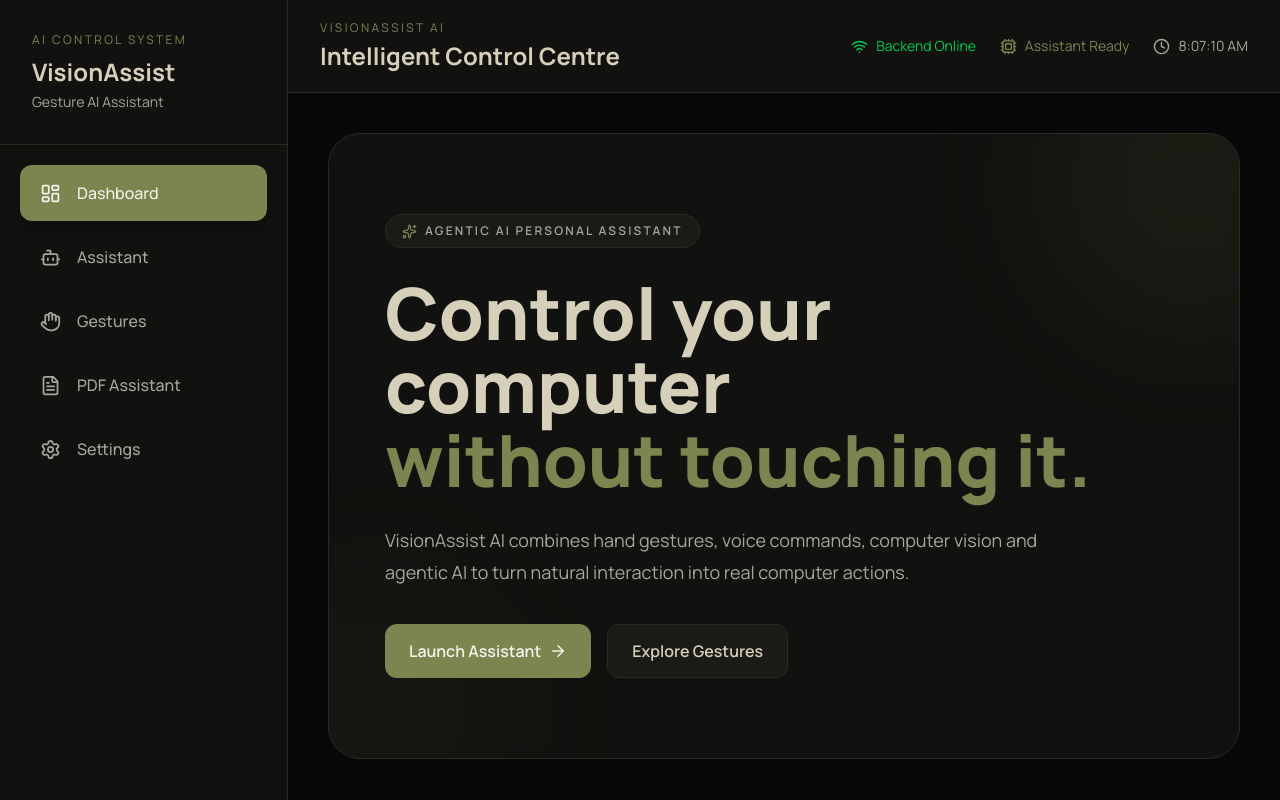
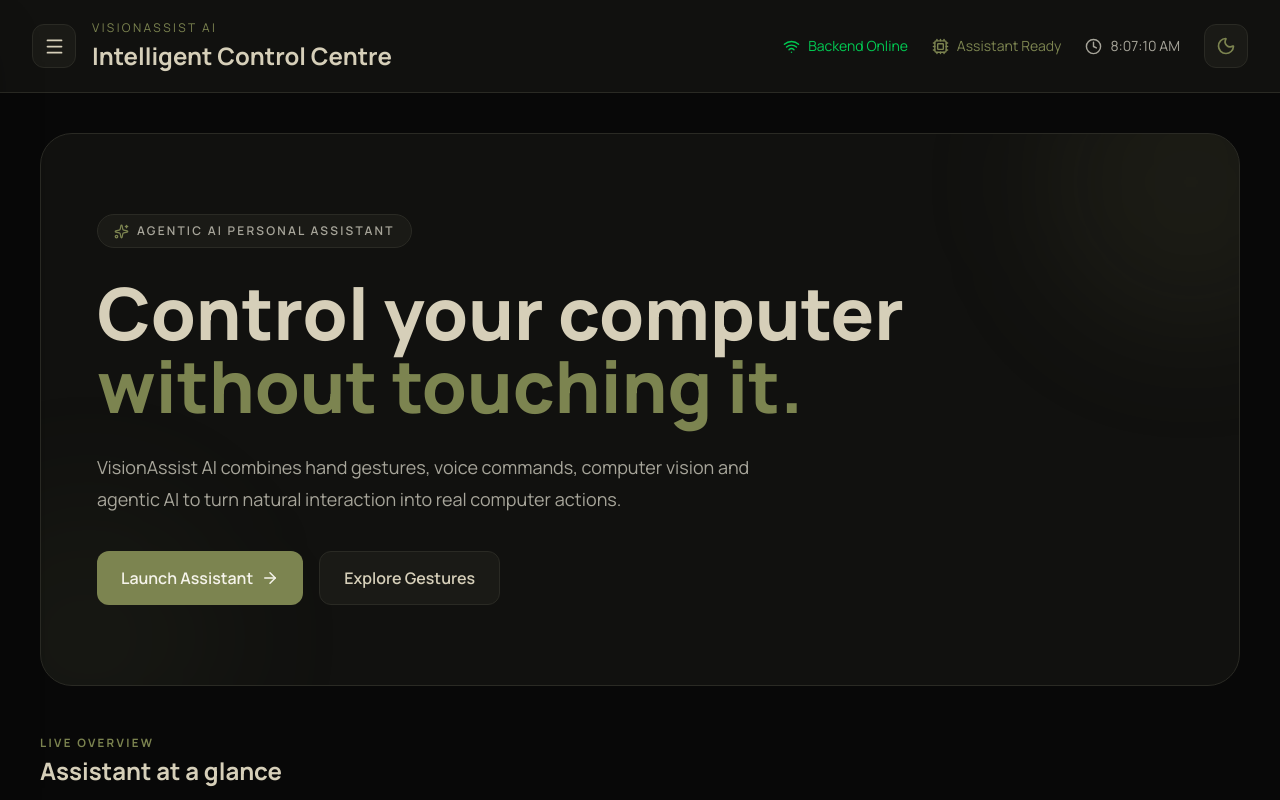
Before and after one commit to srishtisharma07/VisionAssist-AI, a React app in the folder frontend/: page / in a window 1280 px wide. Shown: the top 800 px of the page. Built offline with nearby package versions, Linux system fonts and the light colour scheme; no server answers; the HTML template or start-up script is replaced by a standard one.

Commit message:
Add collapsible sidebar and header theme control

```diff
--- a/frontend/src/components/Header.jsx
+++ b/frontend/src/components/Header.jsx
@@ -1,41 +1,110 @@
-import { Cpu, Wifi, Clock } from "lucide-react";
+import { Cpu, Wifi, Clock, Menu, Moon, Sun } from "lucide-react";
+import { useTheme } from "../context/ThemeContext";
 
-export default function Header() {
+export default function Header({ onMenuClick }) {
+  const { theme, toggleTheme } = useTheme();
+
   return (
-    <header className="flex items-center justify-between px-8 py-5 bg-[var(--panel-bg)] border-b border-[var(--border-color)] transition-colors duration-300">
+    <header className="sticky top-0 z-30 flex items-center justify-between px-6 py-5 lg:px-8 bg-[var(--panel-bg)] border-b border-[var(--border-color)] transition-colors duration-300">
+
+      <div className="flex items-center gap-4">
+
+        {/* Sidebar button */}
+
+        <button
+          onClick={onMenuClick}
+          className="
+            w-11
+            h-11
+            rounded-xl
+            bg-[var(--panel-soft)]
+            border
+            border-[var(--border-color)]
+            text-[var(--text-main)]
+            flex
+            items-center
+            justify-center
+            hover:border-[var(--accent)]
+            transition
+            shrink-0
+          "
+          aria-label="Open sidebar"
+        >
+          <Menu size={21} />
+        </button>
 
         <div>
           <p className="text-xs uppercase tracking-[0.2em] text-[var(--accent)]">
             VisionAssist AI
           </p>
 
-        <h1 className="text-2xl font-bold text-[var(--text-main)] mt-1">
+          <h1 className="text-xl lg:text-2xl font-bold text-[var(--text-main)] mt-1">
             Intelligent Control Centre
           </h1>
         </div>
 
-      <div className="flex items-center gap-6">
+      </div>
 
-        <div className="flex items-center gap-2 text-green-500">
+      <div className="flex items-center gap-3 lg:gap-6">
+
+        {/* Backend */}
+
+        <div className="hidden md:flex items-center gap-2 text-green-500">
           <Wifi size={17} />
+
           <span className="text-sm">
             Backend Online
           </span>
         </div>
 
-        <div className="flex items-center gap-2 text-[var(--accent)]">
+        {/* Assistant */}
+
+        <div className="hidden lg:flex items-center gap-2 text-[var(--accent)]">
           <Cpu size={17} />
+
           <span className="text-sm">
             Assistant Ready
           </span>
         </div>
 
-        <div className="flex items-center gap-2 text-[var(--text-muted)]">
+        {/* Time */}
+
+        <div className="hidden sm:flex items-center gap-2 text-[var(--text-muted)]">
           <Clock size={17} />
+
           <span className="text-sm">
             {new Date().toLocaleTimeString()}
           </span>
         </div>
+
+        {/* Theme */}
+
+        <button
+          onClick={toggleTheme}
+          className="
+            w-11
+            h-11
+            rounded-xl
+            bg-[var(--panel-soft)]
+            border
+            border-[var(--border-color)]
+            text-[var(--accent)]
+            flex
+            items-center
+            justify-center
+            hover:border-[var(--accent)]
+            transition-all
+            duration-300
+          "
+          aria-label="Toggle dark and light theme"
+          title={theme === "dark" ? "Switch to light mode" : "Switch to dark mode"}
+        >
+          {theme === "dark" ? (
+            <Moon size={20} />
+          ) : (
+            <Sun size={20} />
+          )}
+        </button>
 
       </div>
 
--- a/frontend/src/components/Sidebar.jsx
+++ b/frontend/src/components/Sidebar.jsx
@@ -5,6 +5,7 @@
   Hand,
   FileText,
   Settings,
+  X,
 } from "lucide-react";
 
 const links = [
@@ -35,11 +36,52 @@
   },
 ];
 
-export default function Sidebar() {
+export default function Sidebar({ isOpen, onClose }) {
   return (
-    <aside className="w-72 min-h-screen bg-[var(--panel-bg)] border-r border-[var(--border-color)] flex flex-col transition-colors duration-300">
+    <>
+      {/* Background overlay */}
 
-      <div className="p-8 border-b border-[var(--border-color)]">
+      {isOpen && (
+        <div
+          onClick={onClose}
+          className="fixed inset-0 bg-black/50 backdrop-blur-sm z-40"
+        />
+      )}
+
+      {/* Sidebar */}
+
+      <aside
+        className={`
+          fixed
+          top-0
+          left-0
+          z-50
+          h-screen
+          w-72
+          bg-[var(--panel-bg)]
+          border-r
+          border-[var(--border-color)]
+          flex
+          flex-col
+          shadow-2xl
+          transition-transform
+          duration-300
+          ease-in-out
+          ${
+            isOpen
+              ? "translate-x-0"
+              : "-translate-x-full"
+          }
+        `}
+      >
+
+        {/* Header */}
+
+        <div className="p-7 border-b border-[var(--border-color)]">
+
+          <div className="flex items-start justify-between">
+
+            <div>
 
               <p className="text-xs uppercase tracking-[0.2em] text-[var(--accent)]">
                 AI Control System
@@ -55,6 +97,20 @@
 
             </div>
 
+            <button
+              onClick={onClose}
+              className="p-2 rounded-lg text-[var(--text-muted)] hover:bg-[var(--panel-soft)] hover:text-[var(--text-main)] transition"
+              aria-label="Close sidebar"
+            >
+              <X size={20} />
+            </button>
+
+          </div>
+
+        </div>
+
+        {/* Navigation */}
+
         <nav className="flex-1 p-5 space-y-2">
 
           {links.map((item) => {
@@ -64,15 +120,17 @@
               <NavLink
                 key={item.path}
                 to={item.path}
+                onClick={onClose}
                 className={({ isActive }) =>
                   `flex items-center gap-4 px-5 py-4 rounded-xl transition-all duration-200 ${
                     isActive
-                    ? "bg-[var(--accent)] text-white shadow-lg shadow-black/20"
+                      ? "bg-[var(--accent)] text-white shadow-lg"
                       : "text-[var(--text-muted)] hover:bg-[var(--panel-soft)] hover:text-[var(--text-main)]"
                   }`
                 }
               >
                 <Icon size={21} />
+
                 <span className="font-medium">
                   {item.name}
                 </span>
@@ -81,6 +139,8 @@
           })}
 
         </nav>
+
+        {/* System Status */}
 
         <div className="p-5 border-t border-[var(--border-color)]">
 
@@ -91,11 +151,13 @@
             </p>
 
             <div className="flex items-center gap-2 mt-2">
-            <span className="w-2 h-2 rounded-full bg-green-400 animate-pulse" />
 
-            <p className="text-sm font-semibold text-green-400">
+              <span className="w-2 h-2 rounded-full bg-green-500 animate-pulse" />
+
+              <p className="text-sm font-semibold text-green-500">
                 System Online
               </p>
+
             </div>
 
           </div>
@@ -103,5 +165,6 @@
         </div>
 
       </aside>
+    </>
   );
 }
--- a/frontend/src/layouts/DashboardLayout.jsx
+++ b/frontend/src/layouts/DashboardLayout.jsx
@@ -1,18 +1,27 @@
+import { useState } from "react";
+
 import { Outlet } from "react-router-dom";
 import Sidebar from "../components/Sidebar";
 import Header from "../components/Header";
 
 export default function DashboardLayout() {
+  const [sidebarOpen, setSidebarOpen] = useState(false);
+
   return (
-    <div className="flex min-h-screen bg-[var(--app-bg)]">
+    <div className="min-h-screen bg-[var(--app-bg)]">
 
-      <Sidebar />
+      <Sidebar
+        isOpen={sidebarOpen}
+        onClose={() => setSidebarOpen(false)}
+      />
 
-      <div className="flex-1 min-w-0 flex flex-col">
+      <div className="min-h-screen">
 
-        <Header />
+        <Header
+          onMenuClick={() => setSidebarOpen(true)}
+        />
 
-        <main className="flex-1 overflow-y-auto">
+        <main className="min-h-[calc(100vh-80px)] overflow-y-auto">
 
           <div className="w-full max-w-[1600px] mx-auto px-6 py-8 lg:px-10 lg:py-10">
 
--- a/frontend/src/pages/Settings.jsx
+++ b/frontend/src/pages/Settings.jsx
@@ -10,7 +10,6 @@
 } from "lucide-react";
 
 import { getAssistantState, getPdfInfo } from "../services/api";
-import { useTheme } from "../context/ThemeContext";
 
 export default function Settings() {
   const [backendOnline, setBackendOnline] = useState(false);
@@ -22,8 +21,6 @@
   const [pdfInfo, setPdfInfo] = useState({
     total_pdfs: 0,
   });
-
-  const { theme, toggleTheme } = useTheme();
 
   useEffect(() => {
     async function loadSystemInfo() {
@@ -81,47 +78,6 @@
         <p className="text-slate-400 mt-3">
           Monitor the VisionAssist AI environment and connected services.
         </p>
-      </section>
-
-      {/* Appearance Section */}
-      <section className="bg-slate-900 border border-slate-700 rounded-3xl p-6">
-        <div className="flex items-center justify-between">
-
-          <div>
-            <h2 className="text-xl font-bold text-white">
-              Appearance
-            </h2>
-
-            <p className="text-slate-400 text-sm mt-1">
-              Choose how VisionAssist AI looks.
-            </p>
-          </div>
-
-          <button
-            onClick={toggleTheme}
-            className="relative w-16 h-8 rounded-full bg-slate-700 transition"
-            aria-label="Toggle theme"
-          >
-            <div
-              className={`absolute top-1 w-6 h-6 rounded-full bg-cyan-400 transition-all duration-300 ${
-                theme === "light" ? "left-9" : "left-1"
-              }`}
-            />
-          </button>
-
-        </div>
-
-        <div className="mt-5 flex items-center gap-3">
-
-          <span className="text-slate-400 text-sm">
-            Current theme:
-          </span>
-
-          <span className="text-cyan-400 font-semibold capitalize">
-            {theme}
-          </span>
-
-        </div>
       </section>
 
       {/* System Status */}
```
Lines whose indentation alone changed are shown as unchanged.
